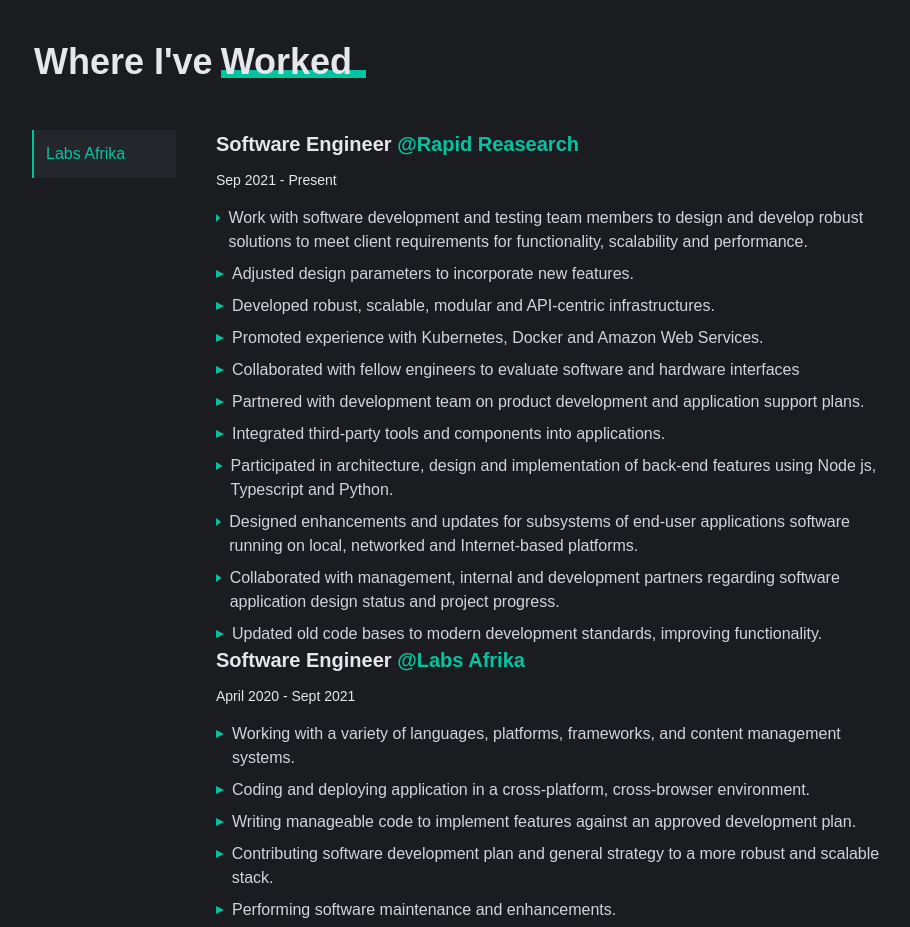
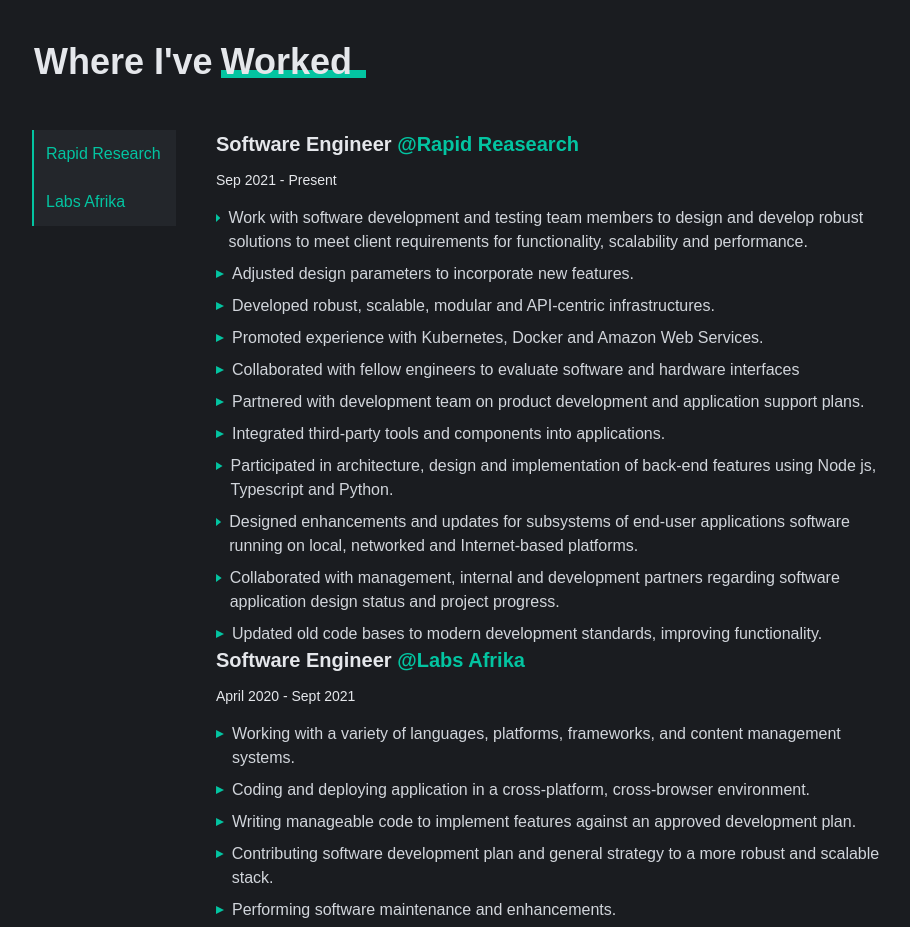
Before and after one commit to sirbor/sirbor.github.io, a React (Create React App) app: page / in a window 1280 px wide. Shown: the part 1560-2487 px from the top of the page, without its empty margins (174-1084 px from the left). Built offline with nearby package versions, Linux system fonts and the light colour scheme; a web font is replaced by a local one.

Commit message:
updated commit

```diff
--- a/src/components/Experience.js
+++ b/src/components/Experience.js
@@ -95,6 +95,12 @@
             onClick={() => showCompany(1)}
             className={workData[0].isVisible ? activeClass : inactiveClass}
           >
+            Rapid Research
+          </button>
+          <button
+            onClick={() => showCompany(1)}
+            className={workData[0].isVisible ? activeClass : inactiveClass}
+          >
             Labs Afrika
           </button>
         </div>
```
